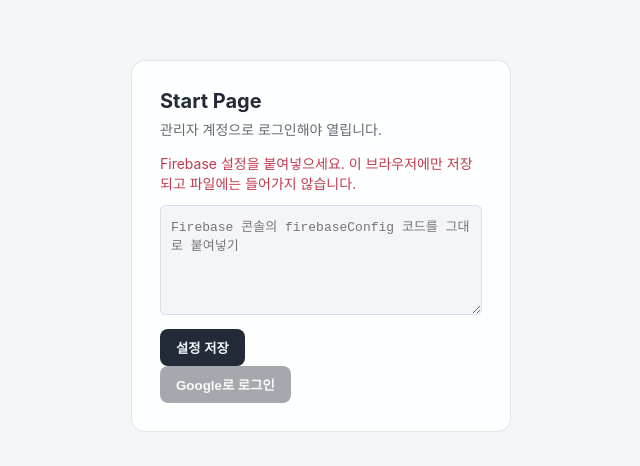
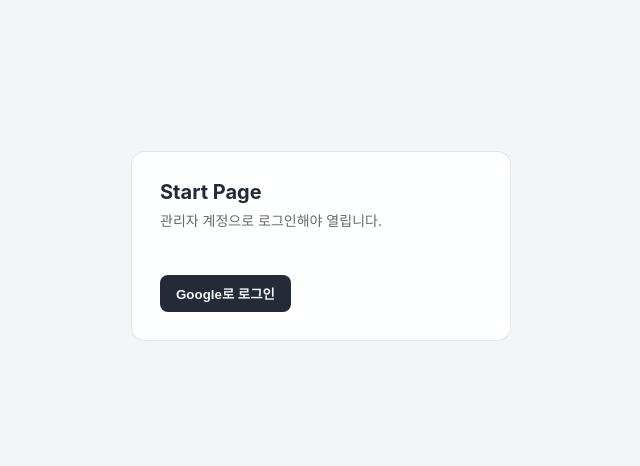
Before and after one commit to bluefig2021-commits/bookmarkdashboard, a plain HTML site: page index.html in a window 1280 px wide. Shown: the part 154-620 px from the top of the page, without its empty margins (319-959 px from the left). Drawn offline with Linux system fonts and the light colour scheme.

Commit message:
Update index.html

```diff
--- a/index.html
+++ b/index.html
@@ -58,12 +58,6 @@
             padding: 9px 16px; border-radius: 8px; font-weight: 600; cursor: pointer;
         }
         .gate-box button:disabled { opacity: 0.4; cursor: not-allowed; }
-        .gate-box textarea {
-            width: 100%; min-height: 110px; margin-bottom: 10px; resize: vertical;
-            background: var(--bg-color); color: var(--text-color);
-            border: 1px solid var(--border-color); border-radius: 6px; padding: 10px; font-size: 13px;
-        }
-        .gate-box button.linkbtn { background: none; color: var(--text-color); opacity: 0.55; font-weight: 400; font-size: 12px; margin-left: 8px; }
 
         .top-bar {
             display: flex;
@@ -477,12 +471,7 @@
             <h1>Start Page</h1>
             <p>관리자 계정으로 로그인해야 열립니다.</p>
             <div id="gateMsg"></div>
-            <div id="cfgBox" hidden>
-                <textarea id="cfgInput" placeholder="Firebase 콘솔의 firebaseConfig 코드를 그대로 붙여넣기"></textarea>
-                <button id="btnCfg">설정 저장</button>
-            </div>
             <button id="btnLogin">Google로 로그인</button>
-            <button id="btnCfgReset" class="linkbtn" hidden>설정 지우기</button>
         </div>
     </section>
 
@@ -1157,20 +1146,16 @@
          ================================================================= -->
     <script type="module">
         /* ===== 설정: 여기만 수정 ===== */
-        // Firebase 설정은 이 파일에 넣지 않습니다. 첫 실행 때 로그인 화면에 붙여넣으면
-        // 이 브라우저의 localStorage에만 저장됩니다. (기기/브라우저마다 1회)
-        const CFG_KEY = "vault_firebase_config";
-        function readCfg() {
-            try { const c = JSON.parse(localStorage.getItem(CFG_KEY) || "null"); return c && c.apiKey ? c : null; }
-            catch { return null; }
-        }
-        // 콘솔의 firebaseConfig 코드(JS 객체/JSON 모두)에서 "키: '값'" 쌍만 추출
-        function parseCfg(text) {
-            const o = {};
-            for (const m of text.matchAll(/["']?(\w+)["']?\s*:\s*["']([^"']*)["']/g)) o[m[1]] = m[2];
-            return o.apiKey && o.authDomain && o.projectId && o.appId ? o : null;
-        }
-        const FIREBASE_CONFIG = readCfg();
+        // Firebase 웹 앱 설정 (기존 프로젝트 water-log132)
+        const FIREBASE_CONFIG = {
+            apiKey: "AIzaSyAagWKtXuvQOhV-__Mxmd5ys8vs0xDDCUs",
+            authDomain: "water-log132.firebaseapp.com",
+            projectId: "water-log132",
+            storageBucket: "water-log132.firebasestorage.app",
+            messagingSenderId: "569667354916",
+            appId: "1:569667354916:web:f9c9b9a028e81f53f7f3b1",
+            measurementId: "G-YDQ38GTXP3"
+        };
         // 허용 관리자: 이 계정 하나만 통과
         const ADMIN_EMAIL = "raizn199x@gmail.com";
         // [선택] true = Firestore에 동기화 (Firestore 생성 + 보안 규칙 적용 후). false = localStorage만.
@@ -1183,20 +1168,7 @@
 
         window.App.onLock("");
 
-        if (!FIREBASE_CONFIG) {
-            document.getElementById('btnLogin').disabled = true;
-            document.getElementById('cfgBox').hidden = false;
-            gateMsg.textContent = "Firebase 설정을 붙여넣으세요. 이 브라우저에만 저장되고 파일에는 들어가지 않습니다.";
-            document.getElementById('btnCfg').onclick = () => {
-                const cfg = parseCfg(document.getElementById('cfgInput').value);
-                if (!cfg) { gateMsg.textContent = "apiKey, authDomain, projectId, appId가 모두 있어야 합니다."; return; }
-                localStorage.setItem(CFG_KEY, JSON.stringify(cfg));
-                location.reload();
-            };
-        } else {
-            const reset = document.getElementById('btnCfgReset');
-            reset.hidden = false;
-            reset.onclick = () => { localStorage.removeItem(CFG_KEY); location.reload(); };
+        {   // 인증 초기화
             const [{ initializeApp }, am] = await Promise.all([
                 import(FB + "firebase-app.js"),
                 import(FB + "firebase-auth.js")
```
